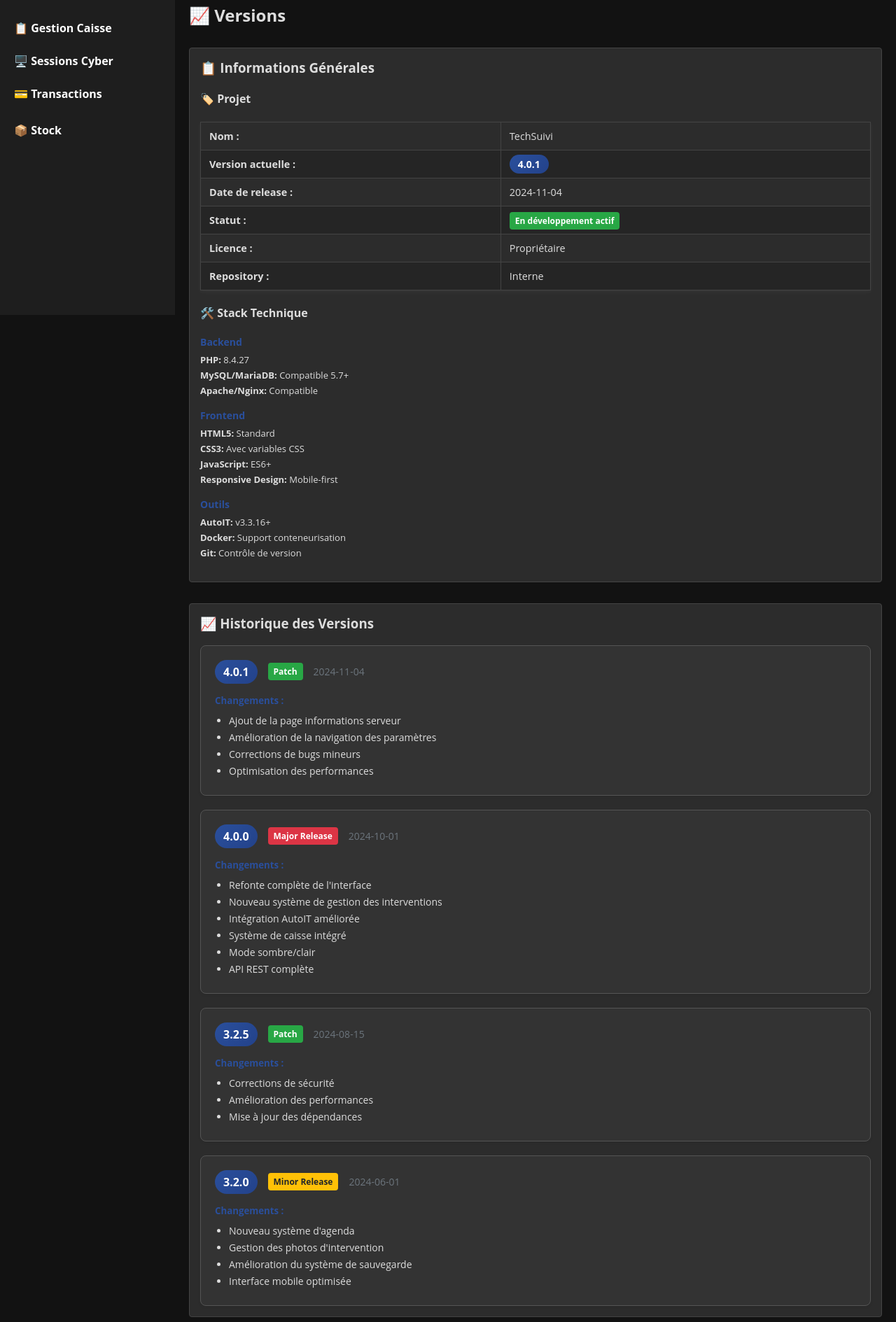
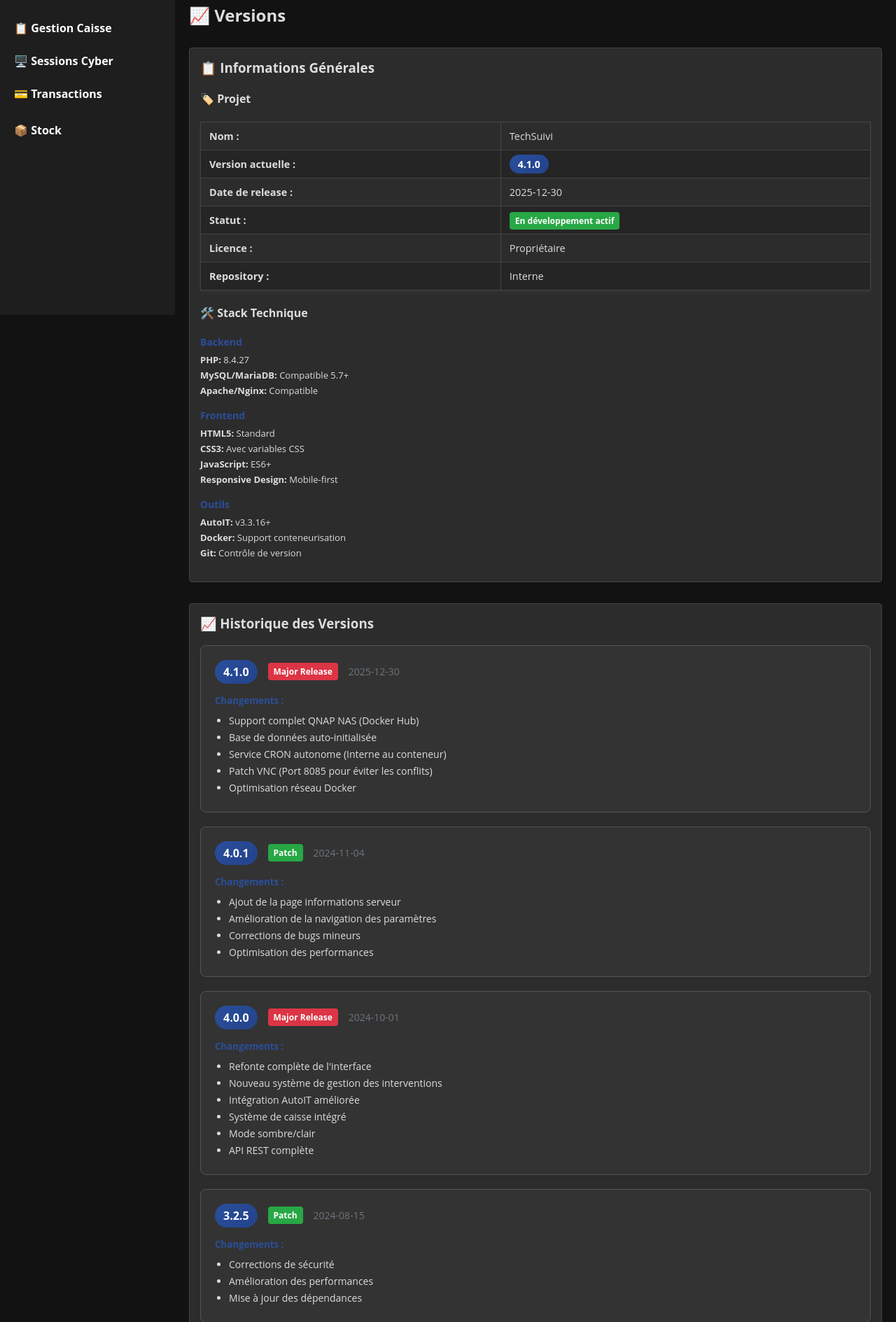
Before and after one commit to TechSuivi/TechSuivi, a PHP site: page /index.php?page=script_contributors in a window 1280 px wide. Shown: the part 410-2299 px from the top of the page at 70% size. Run offline with PHP 8.4, Linux system fonts and the light colour scheme; the visitor is signed in with stand-in values (Sample User, id 1); data comes from the database, SQL or seed files in the repository; some libraries are stand-ins or nearby versions.

Commit message:
Update Contributors page to v4.1.0 with NAS support details

```diff
--- a/web/src/pages/script_contributors.php
+++ b/web/src/pages/script_contributors.php
@@ -10,8 +10,8 @@ require_once __DIR__ . '/../components/settings_navigation.php';
 // Informations sur les versions et intervenants
 $projectInfo = [
     'name' => 'TechSuivi',
-    'current_version' => '4.0.1',
-    'release_date' => '2024-11-04',
+    'current_version' => '4.1.0',
+    'release_date' => '2025-12-30',
     'license' => 'Propriétaire',
     'repository' => 'Interne',
     'status' => 'En développement actif'
@@ -59,6 +59,18 @@ $contributors = [
 
 // Historique des versions
 $versionHistory = [
+    [
+        'version' => '4.1.0',
+        'date' => '2025-12-30',
+        'type' => 'Major Release',
+        'changes' => [
+            'Support complet QNAP NAS (Docker Hub)',
+            'Base de données auto-initialisée',
+            'Service CRON autonome (Interne au conteneur)',
+            'Patch VNC (Port 8085 pour éviter les conflits)',
+            'Optimisation réseau Docker'
+        ]
+    ],
     [
         'version' => '4.0.1',
         'date' => '2024-11-04',
```
